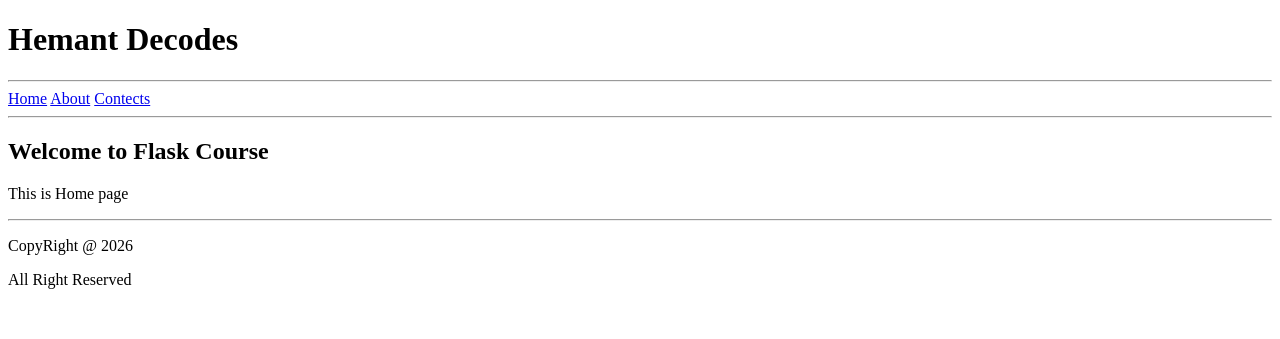
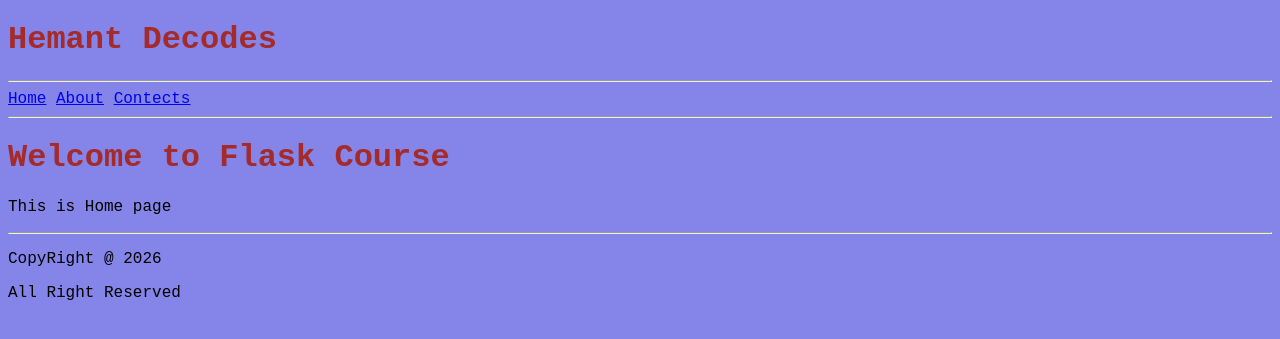
Before and after one commit to hemantgond2007-rgb/Flask-Tutorial, a Flask app: page / in a window 1280 px wide. Shown: the top 339 px of the page. Run offline with Flask 3, Linux system fonts and the light colour scheme.

Commit message:
static-flie

```diff
--- /dev/null
+++ b/static/css/style.css
@@ -0,0 +1,8 @@
+body{
+font-family:'Courier New', Courier, monospace;
+background-color: rgb(132, 132, 233);
+
+}
+h1{
+    color:brown;
+}
--- a/templates/base.html
+++ b/templates/base.html
@@ -4,6 +4,8 @@
     <meta charset="UTF-8">
     <meta name="viewport" content="width=device-width, initial-scale=1.0">
     <title>Flask Course</title>
+   {#<link rel="stylesheet" href="/static/css/style.css">#}
+   <link rel="stylesheet" href="{{ url_for('static',filename='css/style.css')}}">
 </head>
 <body>
     <header>
--- a/templates/index.html
+++ b/templates/index.html
@@ -2,6 +2,6 @@
 {% extends "base.html" %}
 
 {% block content %}
-    <h2>Welcome to Flask Course</h2>
+    <h1>Welcome to Flask Course</h1>
     <p>This is Home page</p>
 {% endblock %}
```
Also changed, not shown: static/.css (deleted), static/.js (deleted), 2 other files.
